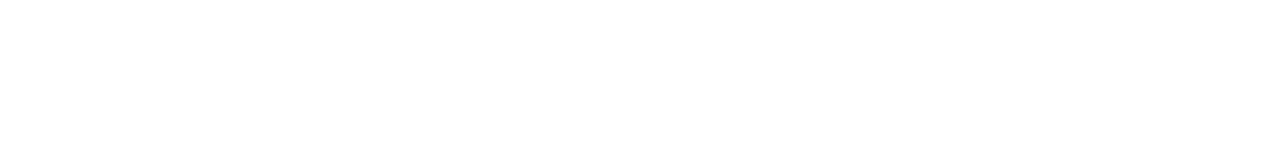
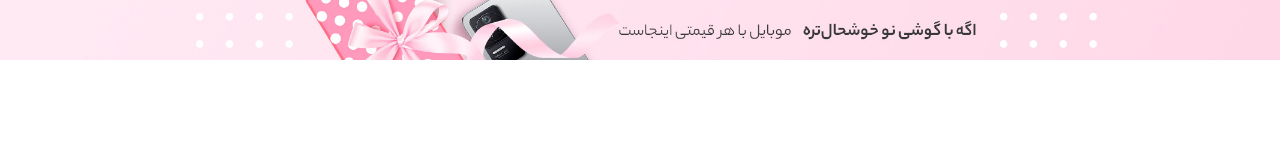
Before and after one commit to entezarh173/digikalatemplate, a plain HTML site: page index.html in a window 1280 px wide. Drawn offline with nearby package versions, Linux system fonts and the light colour scheme.

Commit message:
add banner-header

```diff
--- a/assets/css/style.css
+++ b/assets/css/style.css
@@ -3,3 +3,18 @@
     margin: 0;
     box-sizing: border-box;
 }
+
+/* banner top */
+.baner-header{
+    height: 60px;
+    width: 100%;
+
+}
+.baner-header img{
+    height: 100%;
+    object-fit: cover;
+}
+
+/* @media screen and (max-width: 1022px) {
+
+} */
--- a/index.html
+++ b/index.html
@@ -9,7 +9,14 @@
     <title>Document</title>
   </head>
   <body>
-
+    <div class="container-fluid bg-info p-0">
+        <header>
+            <div class="baner-header">
+                <img class="img-fluid" src="assets/img/banner-header/banner-header-1.jpg" alt="">
+            </div>
+            <div class="header-top"></div>
+        </header>
+    </div>
     <script src="assets/js/jquery-3.4.1.min.js"></script>
     <script src="assets/js/bootstrap.min.js"></script>
     <script src="assets/js/custom.js"></script>
```
